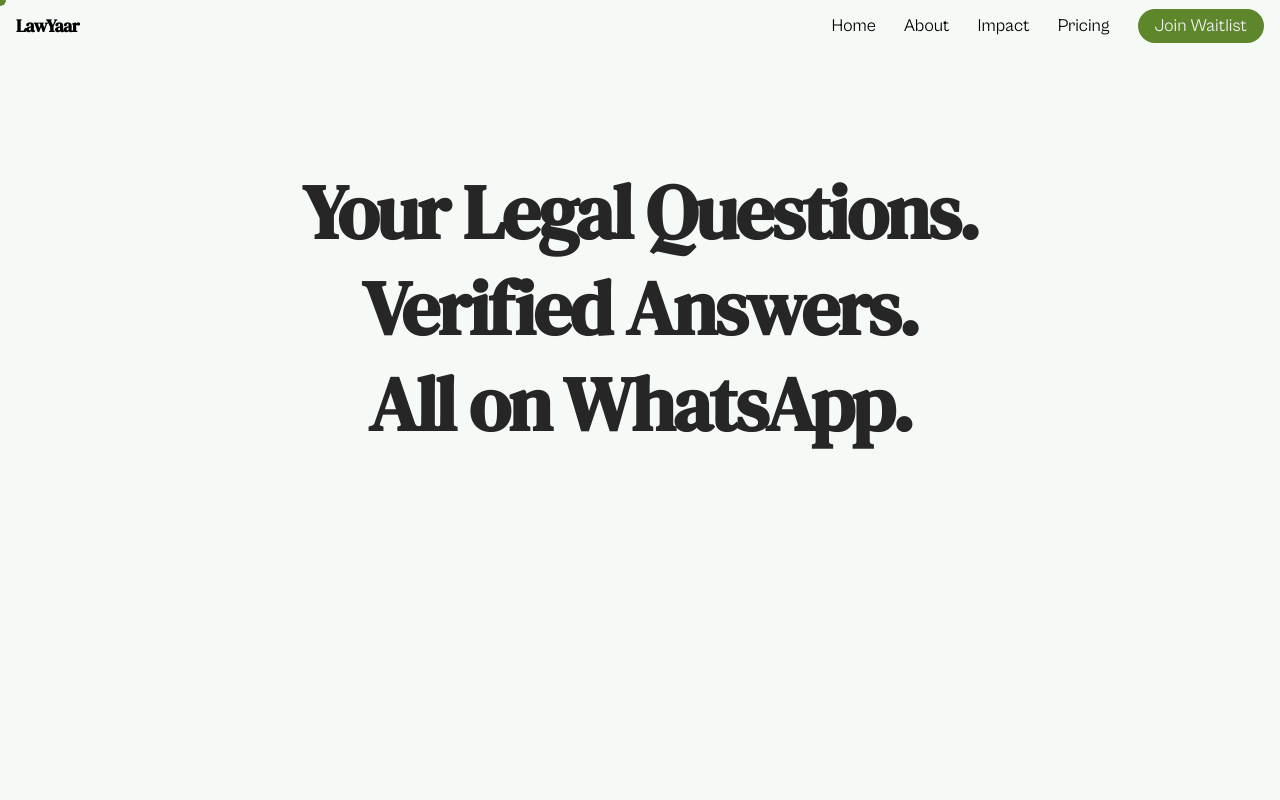
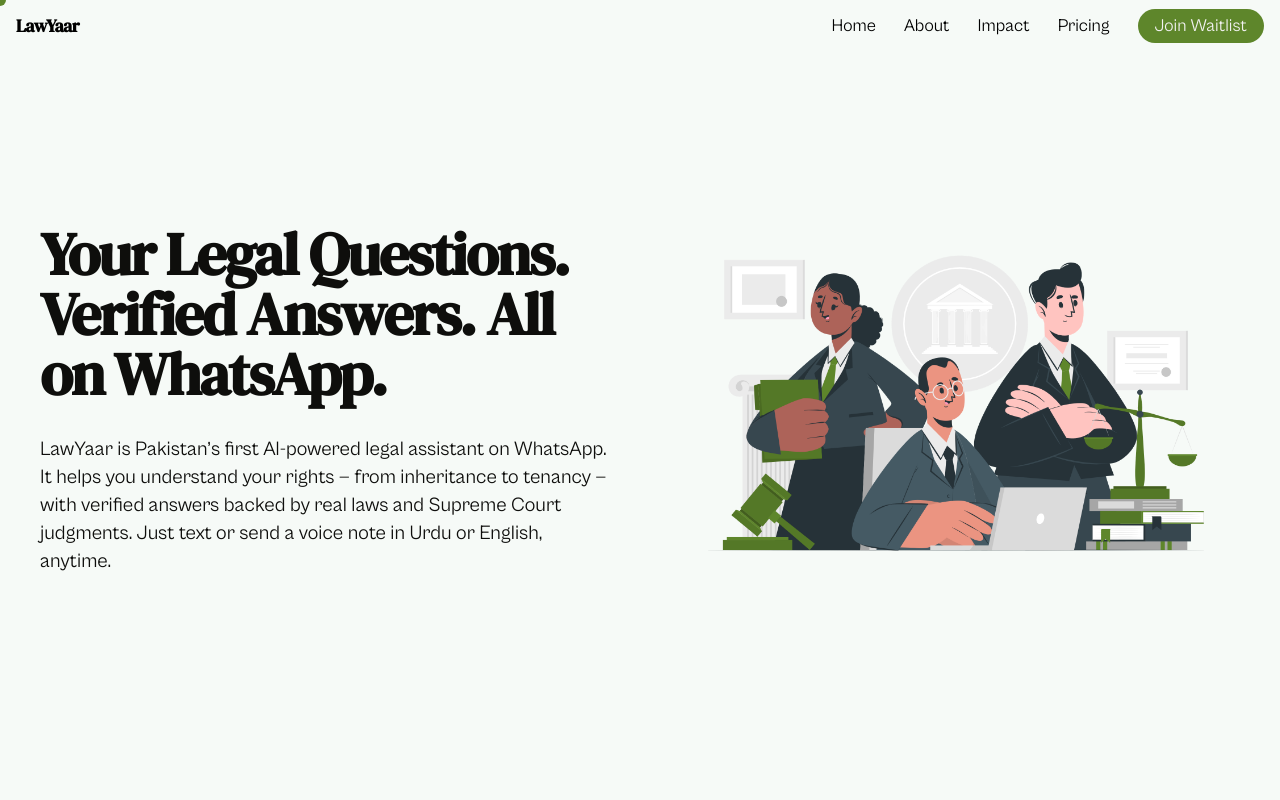
Before and after one commit to zeeshanhxider/LawYaar-Website, a React (Vite) app: page / in a window 1280 px wide. Shown: the top 800 px of the page. Built offline with nearby package versions, Linux system fonts and the light colour scheme.

Commit message:
fixed homepage

```diff
--- a/src/components/homepage/Hero.jsx
+++ b/src/components/homepage/Hero.jsx
@@ -1,135 +1,121 @@
 import { gsap } from "gsap";
 import { useRef, useEffect } from "react";
+import lawFirmIllustration from "../../assets/illustrations/law-firm.png";
 
 export default function Hero() {
-  const img = useRef(null);
-  const imgContainer = useRef(null);
+  const illustration = useRef(null);
   const desktopTitles = useRef([]);
   const mobileTitles = useRef([]);
-  const scrollLine = useRef(null);
-  const scroll = useRef(null);
-
-  useEffect(() => {
-    const tl = gsap.timeline({ repeat: -1 });
-    tl.from(scrollLine.current, {
-      translateX: -40,
-      duration: 1.5,
-      ease: "power4.inOut",
-    });
-  }, []);
 
   useEffect(() => {
     const tl = gsap.timeline();
 
-    tl.from(imgContainer.current, {
-      scale: 1.3,
-      duration: 3.25,
-      ease: "power3.inOut",
-    })
-      .from(
-        img.current,
-        { scale: 2, duration: 3.2, ease: "power4.inOut" },
-        "-=3.1"
-      )
-      .to(
+    // Set initial state
+    gsap.set(illustration.current, { x: 100, opacity: 0 });
+    gsap.set([...desktopTitles.current, ...mobileTitles.current], {
+      y: 50,
+      opacity: 0,
+    });
+
+    // Animate to visible state
+    tl.to(illustration.current, {
+      x: 0,
+      opacity: 1,
+      duration: 1.5,
+      ease: "power3.out",
+    }).to(
       [...desktopTitles.current, ...mobileTitles.current],
       {
         y: 0,
-          duration: 2,
-          ease: "power4.inOut",
+        opacity: 1,
+        duration: 1.2,
+        stagger: 0.15,
+        ease: "power3.out",
       },
-        "-=2.5"
-      )
-      .from(scroll.current, { opacity: 0, duration: 1, ease: "out" }, "-=2");
+      "-=1"
+    );
   }, []);
 
   return (
     <section
       id="hero"
-      className="hero relative flex h-screen w-full select-none items-center justify-center"
+      className="hero relative flex min-h-screen w-full select-none items-center justify-center py-10"
       aria-label="hero"
     >
       {/* MOBILE VERSION */}
-      <div className="z-10 -mt-10 flex w-full flex-col items-center px-5 text-accent-300 sm:hidden">
-        <div className="title py-2">
+      <div className="z-10 flex w-full flex-col items-center justify-between px-5 text-accent-400 lg:hidden">
+        {/* Text Content - Top */}
+        <div className="flex flex-col items-center">
+          <div className="title">
             <h1
               ref={(el) => (mobileTitles.current[0] = el)}
-            className="w-full translate-y-96 overflow-visible text-center text-[10vw] font-bold leading-tight"
+              className="w-full text-center text-[7vw] font-bold leading-tight"
             >
-            Your Legal Questions.
-          </h1>
-          <h1
-            ref={(el) => (mobileTitles.current[1] = el)}
-            className="w-full translate-y-96 overflow-visible text-center text-[10vw] font-bold leading-tight"
-          >
-            Verified Answers.
-          </h1>
-          <h1
-            ref={(el) => (mobileTitles.current[2] = el)}
-            className="w-full translate-y-96 overflow-visible text-center text-[10vw] font-bold leading-tight"
-          >
-            All on WhatsApp.
+              Your Legal Questions. Verified Answers. All on WhatsApp.
             </h1>
           </div>
           <p
+            ref={(el) => (mobileTitles.current[1] = el)}
+            className="mt-4 max-w-lg text-center text-[3.5vw] leading-relaxed"
+          >
+            LawYaar is Pakistan's first AI-powered legal assistant on WhatsApp.
+            It helps you understand your rights — from inheritance to tenancy —
+            with verified answers backed by real laws and Supreme Court
+            judgments.
+          </p>
+          <p
+            ref={(el) => (mobileTitles.current[2] = el)}
+            className="mt-3 text-center text-[3.5vw] font-medium"
+          >
+            Chat in Urdu or English, anytime, anywhere.
+          </p>
+        </div>
+
+        {/* Illustration - Bottom */}
+        <div className="mt-6 w-full max-w-sm">
+          <img
             ref={(el) => (mobileTitles.current[3] = el)}
-          className="mt-6 max-w-lg translate-y-96 text-center text-body-2 opacity-0"
-        >
-          LawYaar helps Pakistanis understand their legal rights through an
-          AI-powered WhatsApp chatbot — accessible in English and Urdu, verified
-          by real court judgments.
-        </p>
-        <a
-          ref={(el) => (mobileTitles.current[4] = el)}
-          href="#contact"
-          className="button mt-8 translate-y-96 border border-transparent px-6 py-3 opacity-0 duration-200 hover:border-accent-400 hover:bg-transparent"
-          style={{ backgroundColor: "#5E862B", color: "#F2F2F2" }}
-        >
-          Join Waitlist
-        </a>
+            src={lawFirmIllustration}
+            alt="Law Firm Illustration"
+            className="h-auto w-full"
+            onError={(e) => console.error("Image failed to load:", e)}
+          />
         </div>
+      </div>
+
       {/* DESKTOP VERSION */}
-      <div className="z-10 hidden w-full flex-col items-center px-10 text-accent-300 sm:flex">
-        <div className="title">
+      <div className="z-10 mx-auto hidden w-full max-w-7xl px-10 lg:flex lg:items-center lg:gap-12 xl:gap-16">
+        {/* Left Side - Text Content */}
+        <div className="flex w-1/2 flex-col text-accent-400">
           <h1
             ref={(el) => (desktopTitles.current[0] = el)}
-            className="w-full translate-y-96 overflow-visible text-center text-[6vw] font-bold leading-tight"
+            className="text-5xl font-bold leading-tight xl:text-6xl"
           >
-            Your Legal Questions.
+            Your Legal Questions. Verified Answers. All on WhatsApp.
           </h1>
+
+          <p
+            ref={(el) => (desktopTitles.current[1] = el)}
+            className="mt-8 text-lg leading-relaxed xl:text-xl"
+          >
+            LawYaar is Pakistan’s first AI-powered legal assistant on WhatsApp.
+            It helps you understand your rights — from inheritance to tenancy —
+            with verified answers backed by real laws and Supreme Court
+            judgments. Just text or send a voice note in Urdu or English,
+            anytime.
+          </p>
         </div>
-        <div className="title">
-          <h1
-            ref={(el) => (desktopTitles.current[1] = el)}
-            className="w-full translate-y-96 overflow-visible text-center text-[6vw] font-bold leading-tight"
-          >
-            Verified Answers.
-          </h1>
+
+        {/* Right Side - Illustration */}
+        <div className="flex w-1/2 items-center justify-center">
+          <img
+            ref={illustration}
+            src={lawFirmIllustration}
+            alt="Law Firm Illustration"
+            className="h-auto w-full max-w-xl"
+            onError={(e) => console.error("Image failed to load:", e)}
+          />
         </div>
-        <div className="title">
-          <h1
-            ref={(el) => (desktopTitles.current[2] = el)}
-            className="w-full translate-y-96 overflow-visible text-center text-[6vw] font-bold leading-tight"
-          >
-            All on WhatsApp.
-          </h1>
-        </div>
-        <p
-          ref={(el) => (desktopTitles.current[3] = el)}
-          className="mt-8 max-w-3xl translate-y-96 text-center text-body-1 opacity-0"
-        >
-          LawYaar helps Pakistanis understand their legal rights through an
-          AI-powered WhatsApp chatbot — accessible in English and Urdu, verified
-          by real court judgments.
-        </p>
-        <a
-          ref={(el) => (desktopTitles.current[4] = el)}
-          href="#contact"
-          className="button mt-10 translate-y-96 border border-transparent px-8 py-3 opacity-0 duration-200 hover:border-accent-400 hover:bg-transparent"
-          style={{ backgroundColor: "#5E862B", color: "#F2F2F2" }}
-        >
-          Join Waitlist
-        </a>
       </div>
     </section>
   );
--- a/src/components/homepage/Problem.jsx
+++ b/src/components/homepage/Problem.jsx
@@ -7,10 +7,10 @@ export default function Problem({ forwardedRef }) {
       aria-label="problem section"
     >
       <div className="flex w-full flex-col items-center space-y-8 text-center">
-        <h2 className="text-heading-2 font-bold leading-tight text-accent-300">
+        <h2 className="text-heading-2 font-bold leading-tight text-primary-200">
           Legal help is hard to find — and even harder to afford.
         </h2>
-        <p className="max-w-4xl text-body-1 text-accent-300 md:leading-relaxed">
+        <p className="max-w-4xl text-body-1 text-primary-200 md:leading-relaxed">
           Millions of Pakistanis face legal problems every year, but most can't
           afford a lawyer or don't know where to start. LawYaar changes that —
           making verified legal guidance just a{" "}
```
Also changed, not shown: src/assets/illustrations/law-firm.png (added). Lines whose indentation alone changed are shown as unchanged.
